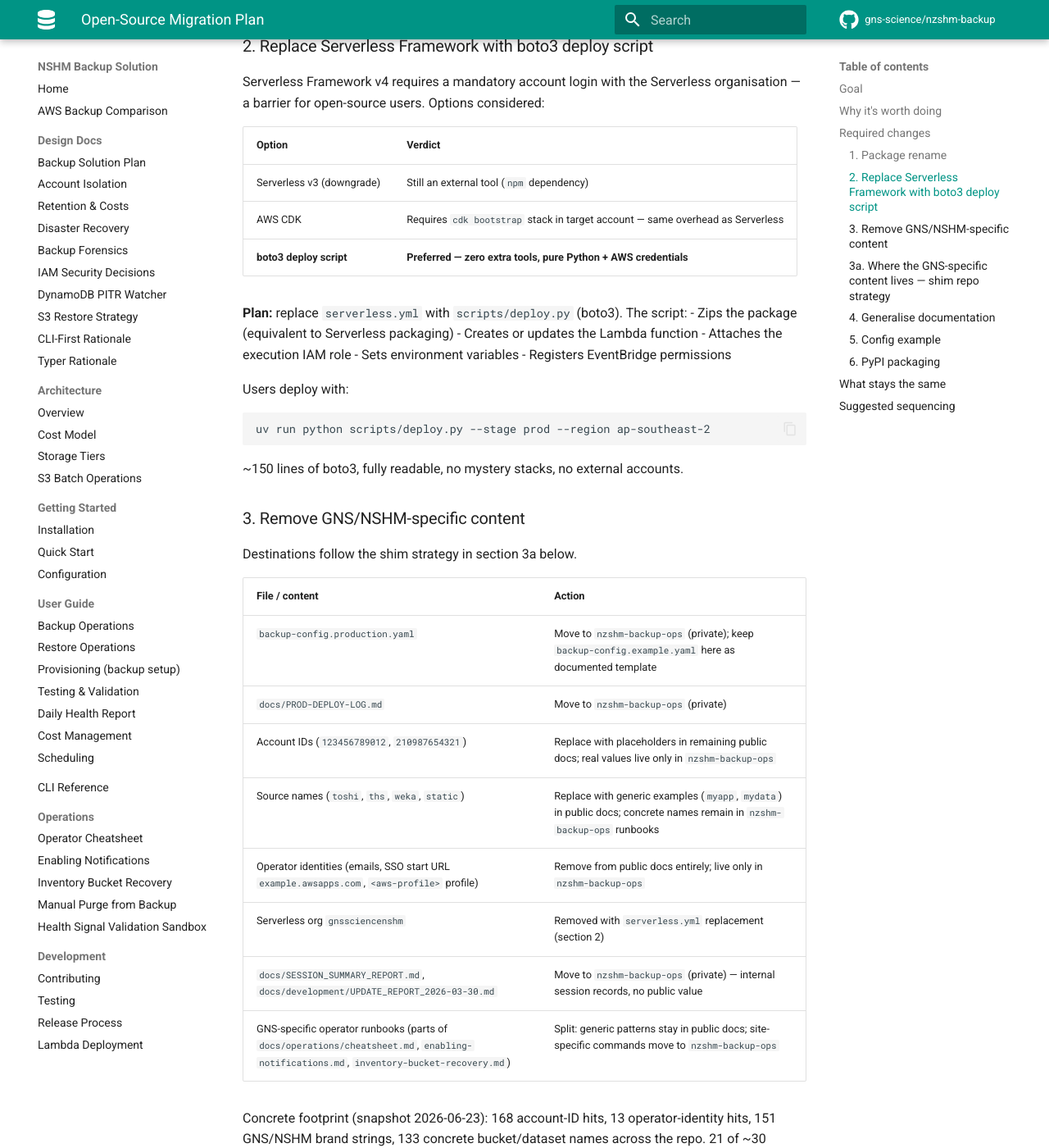
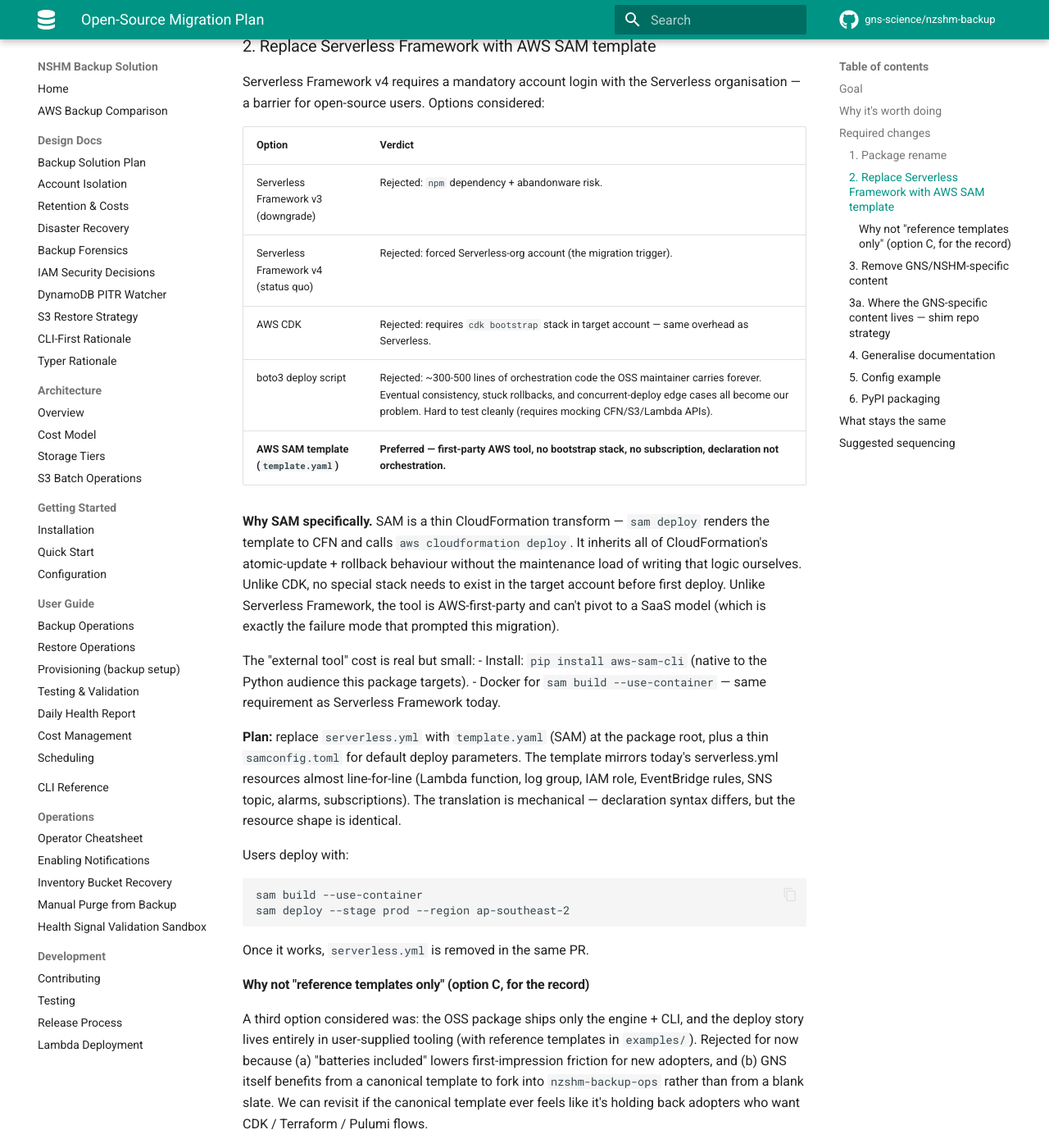
Before and after one commit to GNS-Science/aws-snapshot, an MkDocs documentation site: the page built from docs/design/open-source-migration.md, in a window 1280 px wide and 1400 px high, scrolled down 1099 px. Shown: the whole window at 82% size. Built offline with MkDocs 1.6.1 and Material for MkDocs 9.7.7, drawn with Linux system fonts in a browser that asks for light colours; comment, search, counter and statistics services are not loaded; the version menu is left out; some of the changed text lies outside the part shown.

Commit message:
docs: choose AWS SAM over boto3 script for the deploy story (section 2)
The original migration draft picked a boto3 deploy script over
Serverless Framework, CDK, and downgraded sls v3, with "zero extra
tools" as the deciding criterion. That criterion treated all
alternatives equally as "external tools" without distinguishing
between them — SAM in particular was absent from the comparison.

Rewriting section 2 to:

- Restore SAM to the options matrix.
- Spell out why the boto3-script choice carries hidden maintenance
  cost (300-500 lines of orchestration code, mock-heavy tests,
  ownership of CFN/S3/Lambda edge cases that SAM solves for free).
- Note that SAM specifically has no bootstrap-stack requirement
  (the reason CDK was rejected) and can't pivot to a SaaS model
  (the reason Serverless Framework was rejected).
- Document the rejected "reference templates only" option (C)
  briefly so the path-not-taken is on the record.

Updates sequencing step 3 to "write template.yaml + samconfig.toml"
and the Amended line at the bottom. No other changes — the shim
strategy in section 3a is unaffected by this.

````diff
--- a/docs/design/open-source-migration.md
+++ b/docs/design/open-source-migration.md
@@ -35,30 +35,38 @@
 | `aws-incremental-backup` | Accurate, descriptive |
 | `glacierback` | Short, memorable |
 
-### 2. Replace Serverless Framework with boto3 deploy script
+### 2. Replace Serverless Framework with AWS SAM template
 
 Serverless Framework v4 requires a mandatory account login with the Serverless organisation —
 a barrier for open-source users. Options considered:
 
 | Option | Verdict |
 |--------|---------|
-| Serverless v3 (downgrade) | Still an external tool (`npm` dependency) |
-| AWS CDK | Requires `cdk bootstrap` stack in target account — same overhead as Serverless |
-| **boto3 deploy script** | **Preferred — zero extra tools, pure Python + AWS credentials** |
+| Serverless Framework v3 (downgrade) | Rejected: `npm` dependency + abandonware risk. |
+| Serverless Framework v4 (status quo) | Rejected: forced Serverless-org account (the migration trigger). |
+| AWS CDK | Rejected: requires `cdk bootstrap` stack in target account — same overhead as Serverless. |
+| boto3 deploy script | Rejected: ~300-500 lines of orchestration code the OSS maintainer carries forever. Eventual consistency, stuck rollbacks, and concurrent-deploy edge cases all become our problem. Hard to test cleanly (requires mocking CFN/S3/Lambda APIs). |
+| **AWS SAM template (`template.yaml`)** | **Preferred — first-party AWS tool, no bootstrap stack, no subscription, declaration not orchestration.** |
 
-**Plan:** replace `serverless.yml` with `scripts/deploy.py` (boto3). The script:
-- Zips the package (equivalent to Serverless packaging)
-- Creates or updates the Lambda function
-- Attaches the execution IAM role
-- Sets environment variables
-- Registers EventBridge permissions
+**Why SAM specifically.** SAM is a thin CloudFormation transform — `sam deploy` renders the template to CFN and calls `aws cloudformation deploy`. It inherits all of CloudFormation's atomic-update + rollback behaviour without the maintenance load of writing that logic ourselves. Unlike CDK, no special stack needs to exist in the target account before first deploy. Unlike Serverless Framework, the tool is AWS-first-party and can't pivot to a SaaS model (which is exactly the failure mode that prompted this migration).
+
+The "external tool" cost is real but small:
+- Install: `pip install aws-sam-cli` (native to the Python audience this package targets).
+- Docker for `sam build --use-container` — same requirement as Serverless Framework today.
+
+**Plan:** replace `serverless.yml` with `template.yaml` (SAM) at the package root, plus a thin `samconfig.toml` for default deploy parameters. The template mirrors today's serverless.yml resources almost line-for-line (Lambda function, log group, IAM role, EventBridge rules, SNS topic, alarms, subscriptions). The translation is mechanical — declaration syntax differs, but the resource shape is identical.
 
 Users deploy with:
 ```bash
-uv run python scripts/deploy.py --stage prod --region ap-southeast-2
+sam build --use-container
+sam deploy --stage prod --region ap-southeast-2
 ```
 
-~150 lines of boto3, fully readable, no mystery stacks, no external accounts.
+Once it works, `serverless.yml` is removed in the same PR.
+
+#### Why not "reference templates only" (option C, for the record)
+
+A third option considered was: the OSS package ships only the engine + CLI, and the deploy story lives entirely in user-supplied tooling (with reference templates in `examples/`). Rejected for now because (a) "batteries included" lowers first-impression friction for new adopters, and (b) GNS itself benefits from a canonical template to fork into `nzshm-backup-ops` rather than from a blank slate. We can revisit if the canonical template ever feels like it's holding back adopters who want CDK / Terraform / Pulumi flows.
 
 ### 3. Remove GNS/NSHM-specific content
 
@@ -163,8 +171,8 @@
 
 1. **Choose package name.**
 2. **Stand up `nzshm-backup-ops` (private)** as the shim destination — empty repo + README + `pyproject.toml` placeholder. Doesn't depend on anything else; first concrete step.
-3. Write `scripts/deploy.py` (boto3) + verify it deploys cleanly.
-4. Remove `serverless.yml` (or keep as legacy/optional alongside deploy script).
+3. Write `template.yaml` (SAM) + `samconfig.toml` and verify `sam deploy` produces a working stack equivalent to the current `serverless.yml` deploy.
+4. Remove `serverless.yml` once SAM parity is confirmed.
 5. **Scrub NSHM-specific content from docs and config**, moving the GNS-specific pieces into `nzshm-backup-ops` per the destination table in section 3.
 6. Write README.
 7. Publish to PyPI (test index first).
@@ -176,5 +184,5 @@
 ---
 
 **Created:** 2026-04-15
-**Amended:** 2026-06-23 — shim-repo strategy (section 3a), destination table in section 3, sequencing reflects cutover safety
+**Amended:** 2026-06-23 — shim-repo strategy (section 3a), destination table in section 3, sequencing reflects cutover safety, deploy story moved from boto3 script to AWS SAM template (section 2)
 **Status:** Draft — work beginning under issue tracked separately
````
